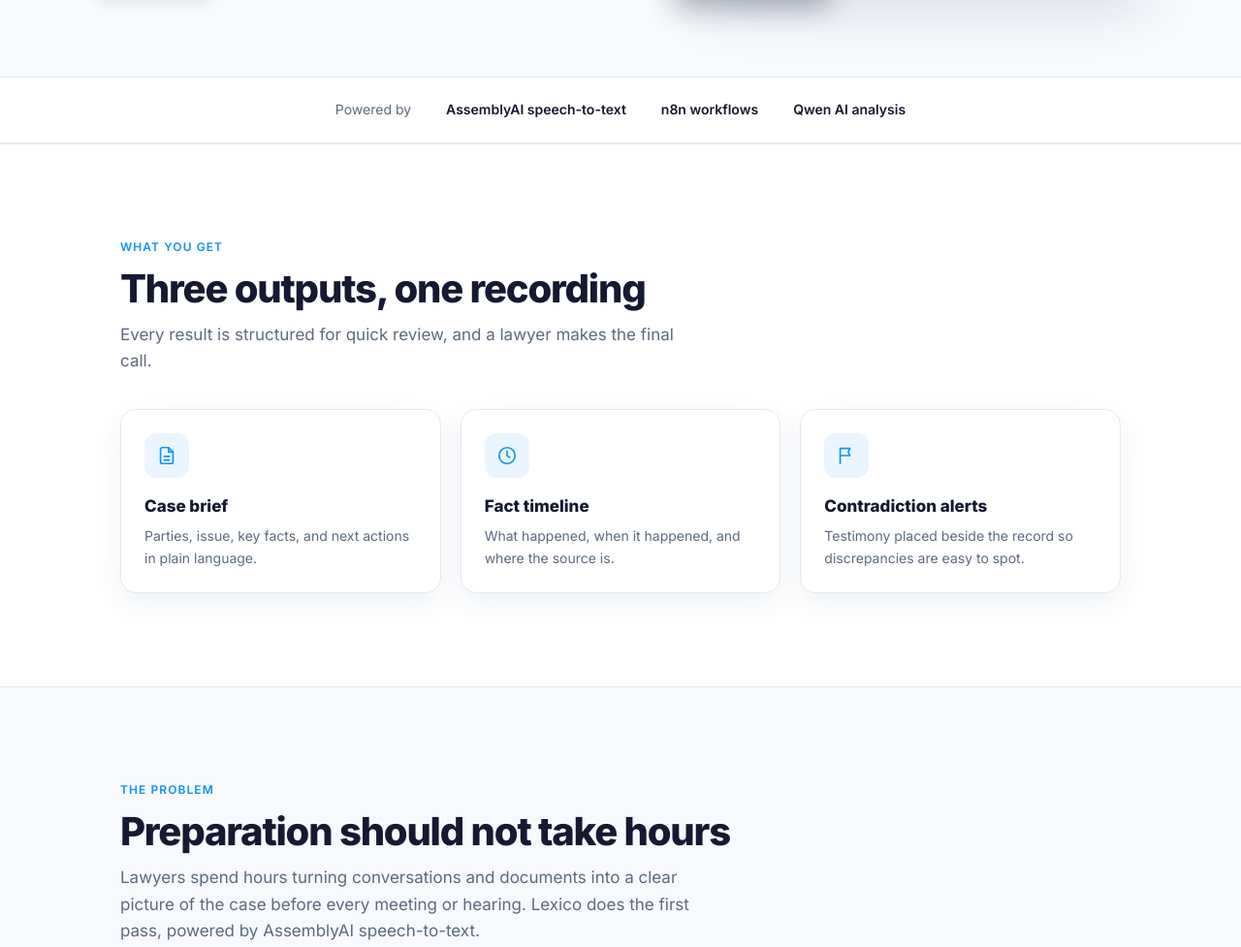
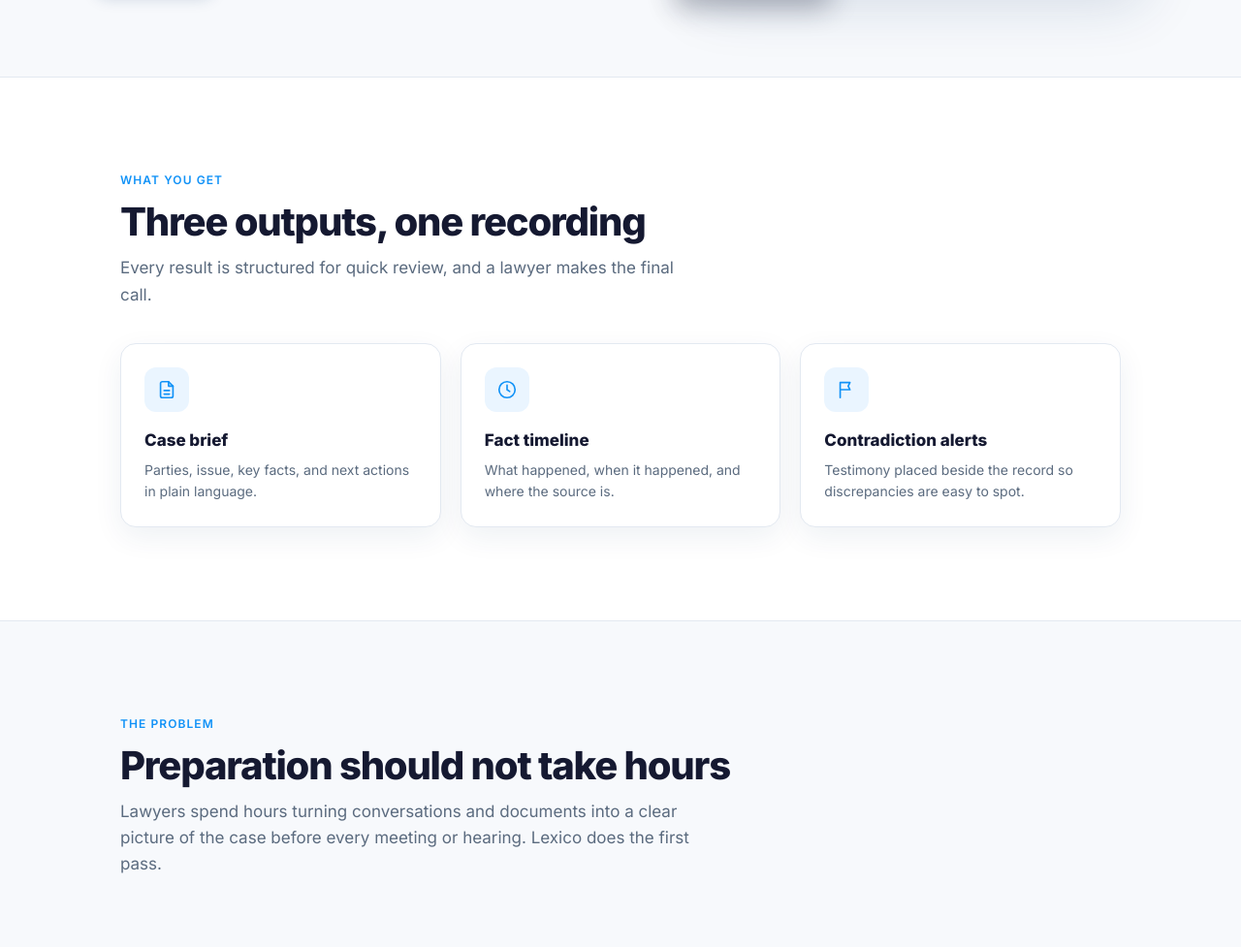
Before and after one commit to tftehreem/lexico, a plain HTML site: page index.html in a window 1280 px wide. Shown: the part 547-1524 px from the top of the page at 97% size. Drawn offline with Linux system fonts and the light colour scheme.

Commit message:
Add files via upload

```diff
--- a/index.html
+++ b/index.html
@@ -15,12 +15,11 @@
 <div class="stats"><div class="stat"><span class="lab">FACTS</span><b>12</b></div><div class="stat"><span class="lab">SOURCES</span><b>08</b></div><div class="stat red"><span class="lab">ALERTS</span><b>01</b></div></div></div>
 <div class="ft">AssemblyAI transcript processed</div></div>
 <div class="float">Audio to insight<span><b style="height:6px"></b><b style="height:14px"></b><b style="height:9px"></b><b style="height:16px"></b></span></div></div></div></div>
-<div class="trust"><div class="wrap"><span>Powered by</span><b>AssemblyAI speech-to-text</b><b>n8n workflows</b><b>Qwen AI analysis</b></div></div>
 <section class="alt"><div class="wrap"><div class="eyebrow">What you get</div><h2>Three outputs, one recording</h2><p class="sub">Every result is structured for quick review, and a lawyer makes the final call.</p>
 <div class="grid3"><div class="card"><div class="ico"><svg viewBox="0 0 24 24" aria-hidden="true"><path d="M14 3H7a2 2 0 0 0-2 2v14a2 2 0 0 0 2 2h10a2 2 0 0 0 2-2V8z"/><path d="M14 3v5h5M9 13h6M9 17h6"/></svg></div><h3>Case brief</h3><p>Parties, issue, key facts, and next actions in plain language.</p></div>
 <div class="card"><div class="ico"><svg viewBox="0 0 24 24" aria-hidden="true"><circle cx="12" cy="12" r="9"/><path d="M12 7v5l3 2"/></svg></div><h3>Fact timeline</h3><p>What happened, when it happened, and where the source is.</p></div>
 <div class="card"><div class="ico"><svg viewBox="0 0 24 24" aria-hidden="true"><path d="M5 21V4M5 4h11l-2 4 2 4H5"/></svg></div><h3>Contradiction alerts</h3><p>Testimony placed beside the record so discrepancies are easy to spot.</p></div></div></div></section>
-<section><div class="wrap"><div class="eyebrow">The problem</div><h2>Preparation should not take hours</h2><p class="sub">Lawyers spend hours turning conversations and documents into a clear picture of the case before every meeting or hearing. Lexico does the first pass, powered by AssemblyAI speech-to-text.</p></div></section><section><div class="wrap"><div class="dark"><h2>See it on a sample case</h2><p>Open the demo case. No setup needed.</p><a class="btn" href="analyze.html#demo">Open the demo case</a></div></div></section></main>
+<section><div class="wrap"><div class="eyebrow">The problem</div><h2>Preparation should not take hours</h2><p class="sub">Lawyers spend hours turning conversations and documents into a clear picture of the case before every meeting or hearing. Lexico does the first pass.</p></div></section><section><div class="wrap"><div class="dark"><h2>See it on a sample case</h2><p>Open the demo case. No setup needed.</p><a class="btn" href="analyze.html#demo">Open the demo case</a></div></div></section></main>
 <footer><div class="wrap fgrid"><div><b>Lexico</b><span>Case preparation, clarified. Turn recordings into a brief, a timeline, and contradiction alerts.</span></div>
 <div><b>Product</b><a href="analyze.html">Analyze</a><a href="how-it-works.html">How it works</a></div>
 <div><b>Company</b><a href="about.html">About</a><a href="about.html#contact">Contact</a></div></div>
```
